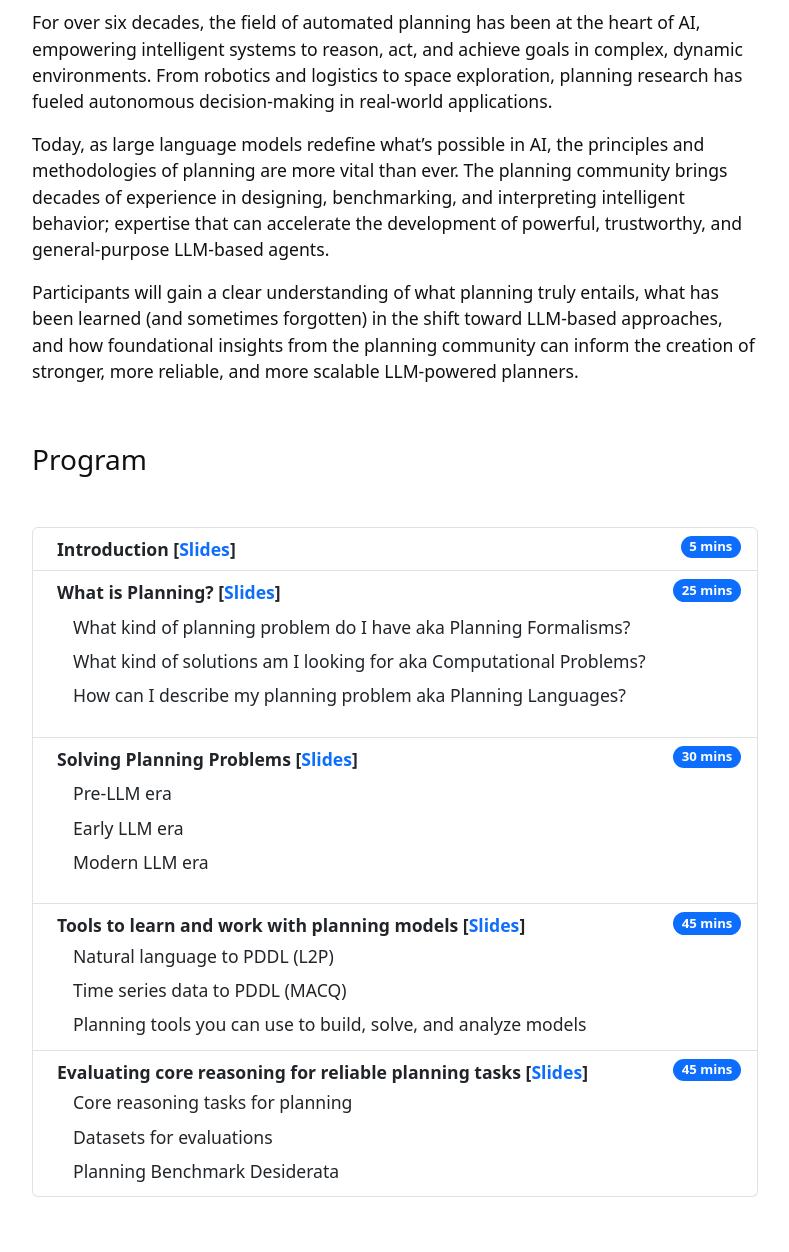
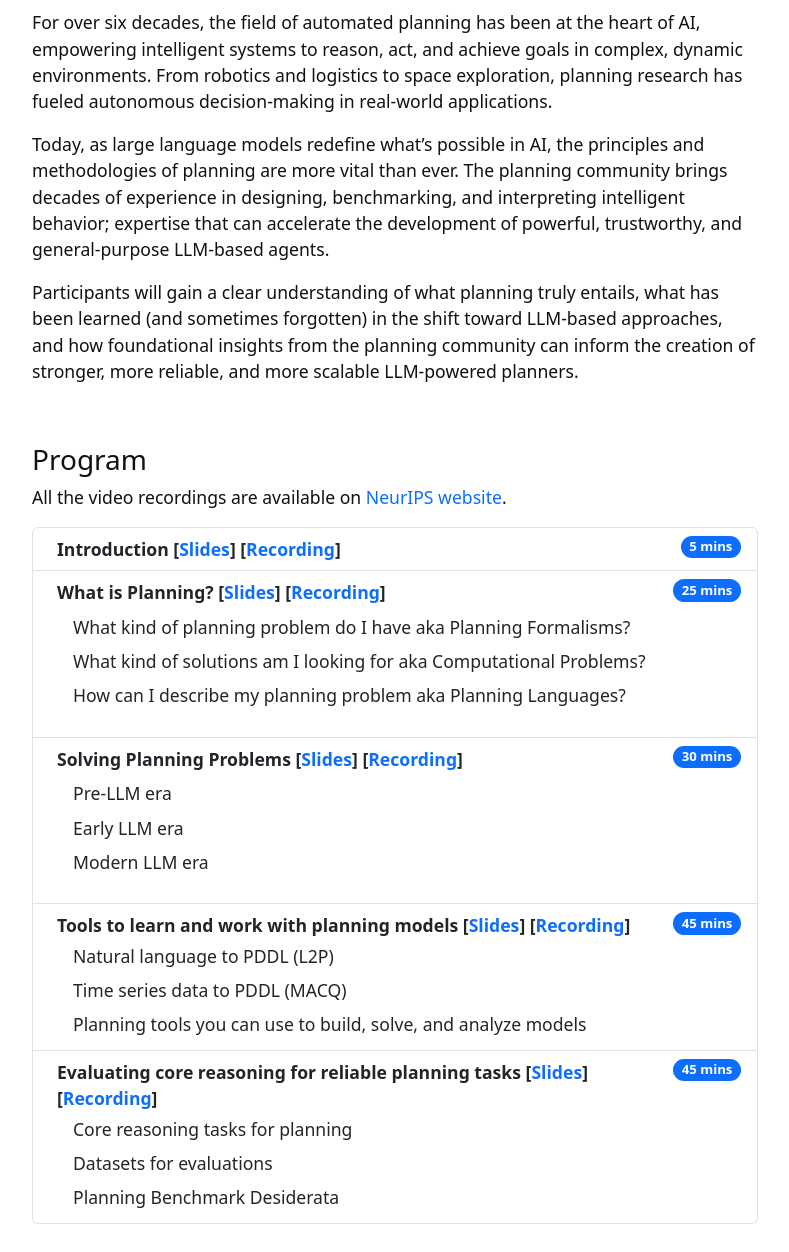
Before and after one commit to planning-llm-era/planning-llm-era.github.io, a Jekyll site: the page built from index.md, in a window 1280 px wide and 1400 px high, scrolled down 892 px, cut to the strip 0-1252 px from the top of the window. Shown: the whole strip, without its empty margins (245-1034 px from the left). Built offline with Jekyll 4.4.1, drawn with Linux system fonts in a browser that asks for light colours.

Commit message:
adding recording

```diff
--- a/index.md
+++ b/index.md
@@ -52,19 +52,20 @@ Participants will gain a clear understanding of what planning truly entails, wha
 
 ### Program
 
+All the video recordings are available on [NeurIPS website](https://neurips.cc/virtual/2025/loc/san-diego/tutorial/109596).
 <br>
 
 
 <ol class="list-group list-group">
 <li class="list-group-item d-flex justify-content-between align-items-start">
     <div class="ms-2 me-auto">
-      <div class="fw-bold">Introduction [<a href="./assets/slides/NeurIPS25_tutorial_0_MK.pdf" target="blank">Slides</a>]</div>
+      <div class="fw-bold">Introduction [<a href="./assets/slides/NeurIPS25_tutorial_0_MK.pdf" target="blank">Slides</a>] [<a target="blank" href="https://slideslive.com/embed/presentation/39053054">Recording</a>]</div>
     </div>
     <span class="badge bg-primary rounded-pill">5 mins</span>
   </li>
   <li class="list-group-item d-flex justify-content-between align-items-start">
     <div class="ms-2 me-auto">
-      <div class="fw-bold">What is Planning? [<a href="./assets/slides/NeurIPS25_tutorial_1_MK.pdf" target="blank">Slides</a>]</div>
+      <div class="fw-bold">What is Planning? [<a href="./assets/slides/NeurIPS25_tutorial_1_MK.pdf" target="blank">Slides</a>] [<a target="blank" href="https://slideslive.com/embed/presentation/39053054?slide=2">Recording</a>]</div>
      <p class="mb-1">
      <nav class="nav nav-pills flex-column">
       <span class="ms-3 my-1" >What kind of planning problem do I have aka Planning Formalisms?</span>
@@ -77,7 +78,7 @@ Participants will gain a clear understanding of what planning truly entails, wha
   </li>
   <li class="list-group-item d-flex justify-content-between align-items-start">
     <div class="ms-2 me-auto">
-      <div class="fw-bold">Solving Planning Problems [<a target="blank" href="./assets/slides/NeurIPS25_tutorial_2_MK.pdf">Slides</a>]</div>
+      <div class="fw-bold">Solving Planning Problems [<a target="blank" href="./assets/slides/NeurIPS25_tutorial_2_MK.pdf">Slides</a>] [<a target="blank" href="https://slideslive.com/embed/presentation/39053054?slide=54">Recording</a>]</div>
          <p class="mb-1">
      <nav class="nav nav-pills flex-column">
       <span class="ms-3 my-1" >Pre-LLM era</span>
@@ -90,7 +91,7 @@ Participants will gain a clear understanding of what planning truly entails, wha
   </li>
   <li class="list-group-item d-flex justify-content-between align-items-start">
     <div class="ms-2 me-auto">
-      <div class="fw-bold"> Tools to learn and work with planning models [<a target="blank" href="./assets/slides/NeurIPS25_tutorial_3_CM.pdf">Slides</a>]</div>
+      <div class="fw-bold"> Tools to learn and work with planning models [<a target="blank" href="./assets/slides/NeurIPS25_tutorial_3_CM.pdf">Slides</a>] [<a target="blank" href="https://slideslive.com/embed/presentation/39053056?&embed_parent_url=https%3A%2F%2Fneurips.cc%2Fvirtual%2F2025%2Floc%2Fsan-diego%2F130335&embed_origin=https%3A%2F%2Fneurips.cc&embed_container_id=presentation-embed-39053056">Recording</a>]</div>
      <nav class="nav nav-pills flex-column">
       <span class="ms-3 my-1" >Natural language to PDDL (L2P)</span>
       <span class="ms-3 my-1" >Time series data to PDDL (MACQ)</span>
@@ -101,7 +102,7 @@ Participants will gain a clear understanding of what planning truly entails, wha
   </li>
     <li class="list-group-item d-flex justify-content-between align-items-start">
     <div class="ms-2 me-auto">
-      <div class="fw-bold"> Evaluating core reasoning for reliable planning tasks [<a target="blank" href="./assets/slides/NeurIPS25_tutorial_4_HK.pdf">Slides</a>] </div>
+      <div class="fw-bold"> Evaluating core reasoning for reliable planning tasks [<a target="blank" href="./assets/slides/NeurIPS25_tutorial_4_HK.pdf">Slides</a>] [<a target="blank" href="https://slideslive.com/embed/presentation/39053057?&embed_parent_url=https%3A%2F%2Fneurips.cc%2Fvirtual%2F2025%2Floc%2Fsan-diego%2F130335&embed_origin=https%3A%2F%2Fneurips.cc&embed_container_id=presentation-embed-39053057">Recording</a>]</div>
      <nav class="nav nav-pills flex-column">
       <span class="ms-3 my-1" >Core reasoning tasks for planning </span>
       <span class="ms-3 my-1" >Datasets for evaluations</span>
```
